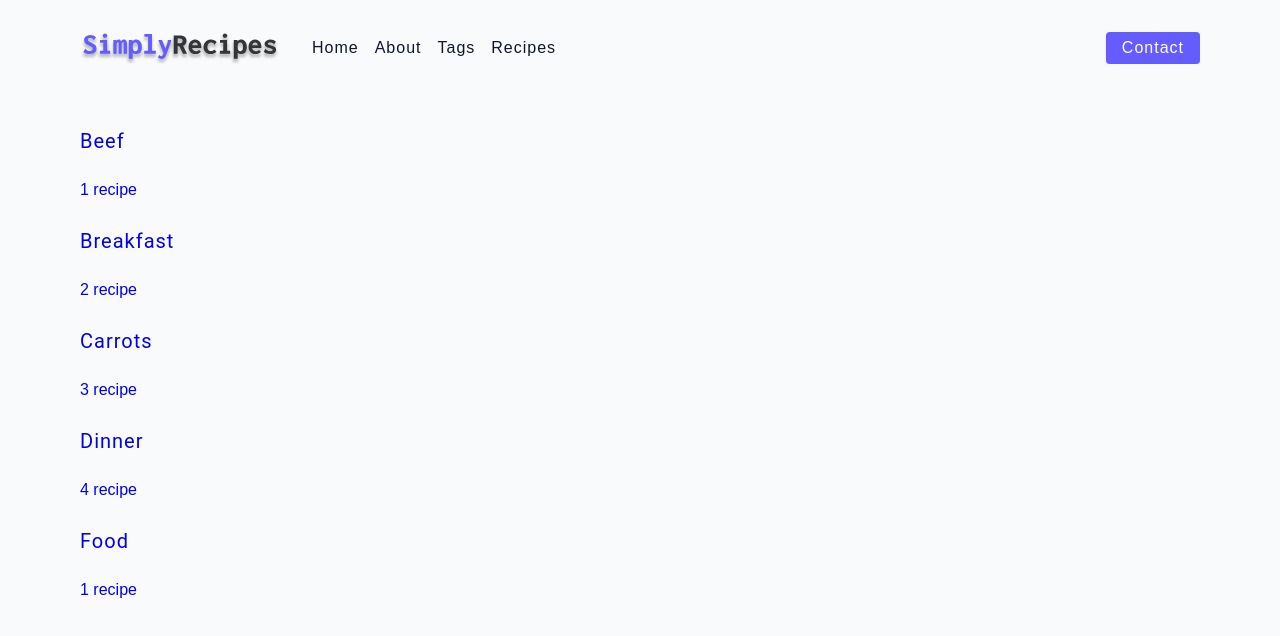
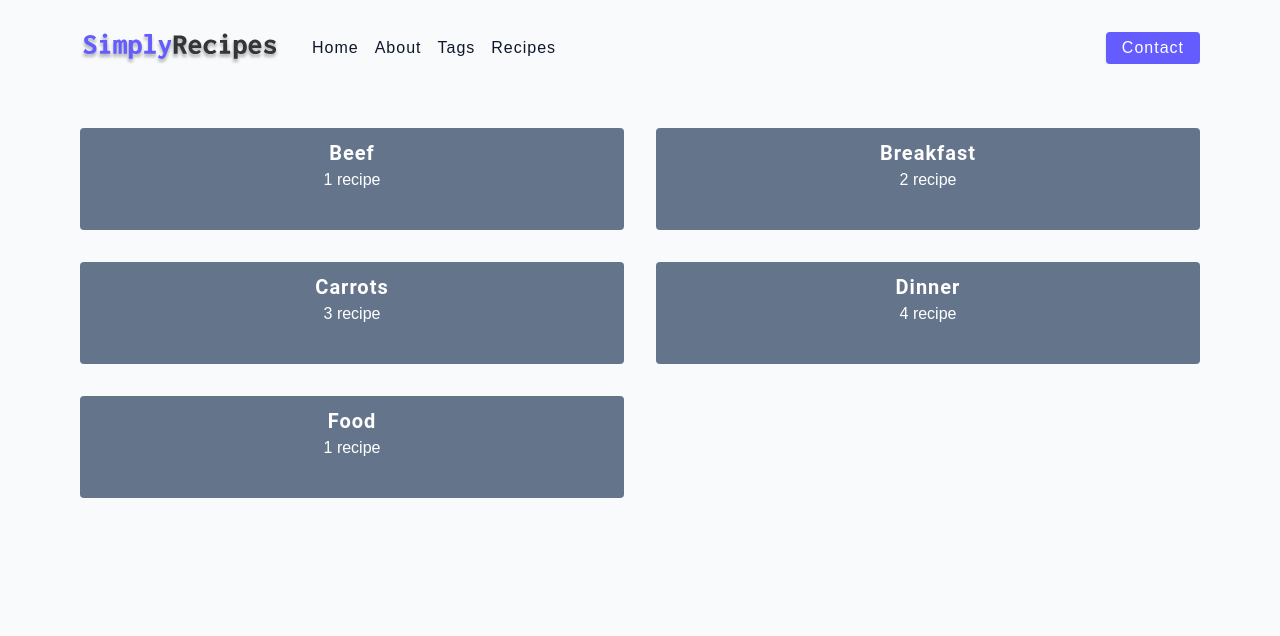
Before and after one commit to Gjorgjioska/SimplyRecepies-HTMLCSS, a plain HTML site: page tags.html in a window 1280 px wide. Drawn offline with Linux system fonts and the light colour scheme.

```diff
--- a/css/main.css
+++ b/css/main.css
@@ -605,10 +605,51 @@
   padding-bottom: 3rem;
 
 }
-@media screen and (min-width 992px) {
+@media screen and (min-width: 992px) {
   .contact-container {
     grid-template-columns: 1fr 450px;
     align-items: center;
   }
+}
+
+/*
+===============
+Tags Page
+===============
+*/
+
+.tags-wrapper {
+  display: grid;
+  gap: 2rem;
+  padding-bottom: 3rem;
 
 }
+.tag {
+  background: var(--grey-500);
+  border-radius: var(--borderRadius);
+  text-align: center;
+  color: var(--white);
+  transition: var(--transtion);
+  padding: 0.75rem 0;
+
+}
+.tag:hover {
+  background: var(--primary-500);
+}
+.tag h5,
+.tag-p {
+  margin-bottom: 0;
+}
+.tag h5 {
+  font-weight: 600;
+}
+@media screen and (min-width: 576px) {
+  .tags-wrapper {
+    grid-template-columns: 1fr 1fr;
+  }
+}
+@media screen and (min-width: 992px) {
+  .tags-wrapper {
+    grid-template-columns: repeat (3, 1fr);
+  }
+}
```
Also changed, not shown: single-recipe.html (+30 -1 lines).
